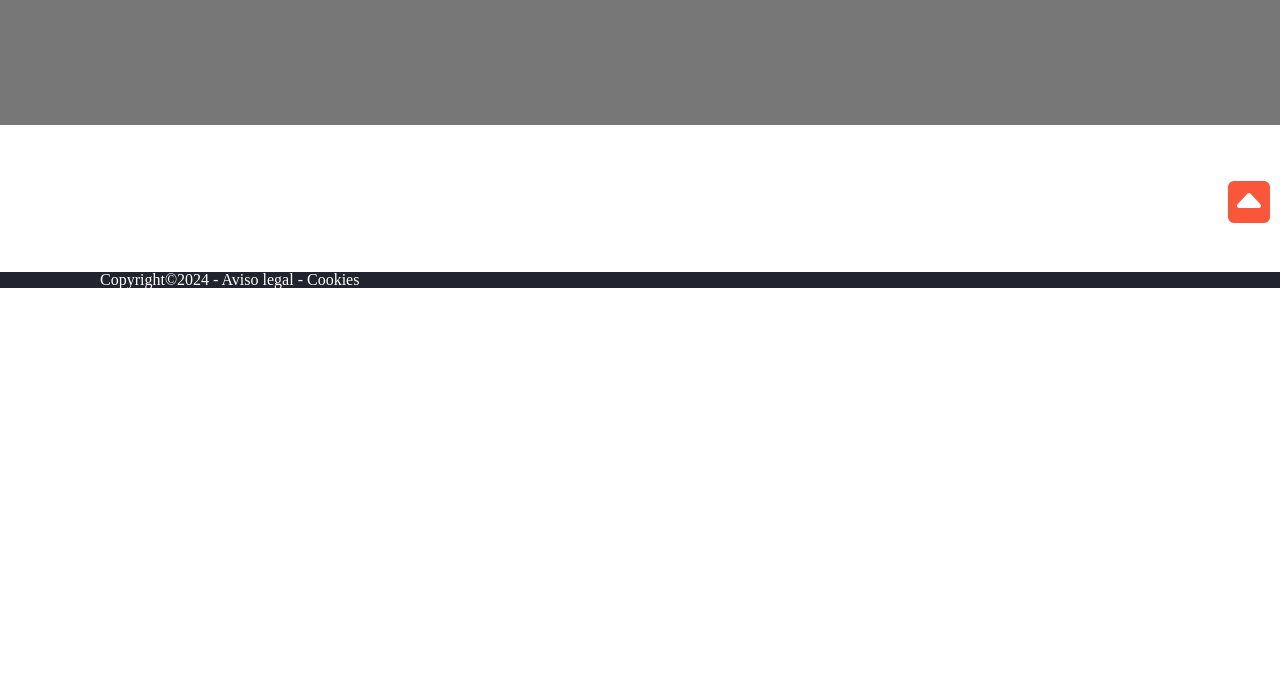
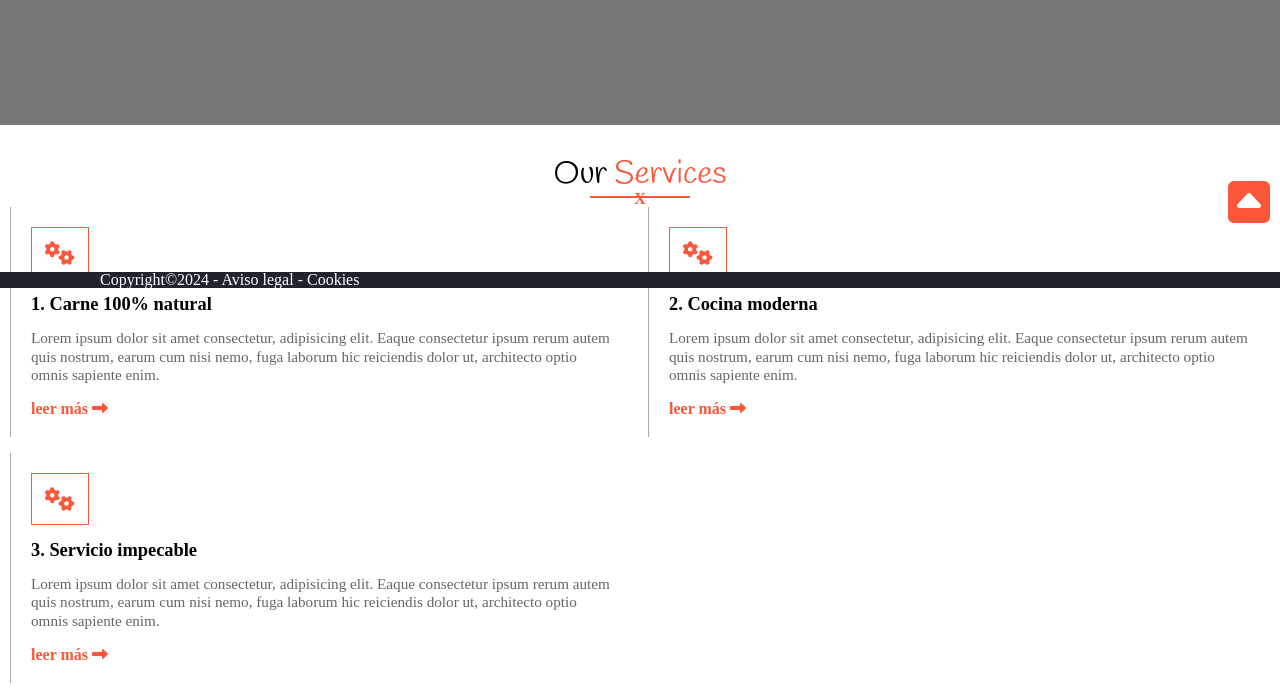
Before and after one commit to Aileen538/Aileen_Hamburgueseria, a plain HTML site: page index.html in a window 1280 px wide. Shown: the part 512-1210 px from the top of the page. Before the commit the page ends 800 px from the top, so only its background shows below. Drawn offline with Linux system fonts and the light colour scheme.

Commit message:
Terminado services

```diff
--- a/css/style.css
+++ b/css/style.css
@@ -215,11 +215,107 @@ footer a {
 
 
 /* fin hero */
+/* inicio services */
+
+main section {
+    padding: 2.125rem 0.625rem;
+}
+
+main .grid {
+    display: grid;
+    gap: var(--margingrid);
+    grid-template-columns: 1fr;
+}
+
+main section h2 {
+    font-family: var(--fuentetitulos);
+    font-size: 2rem;
+    text-align: center;
+
+    & span {
+        color: var(--colorprincipal)
+    }
+
+}
+
+main section .underline {
+    position: relative;
+    width: 100px;
+    margin: 0 auto;
+    color: var(--colorprincipal);
+    font-weight: bold;
+    text-align: center;
+
+    & hr {
+        border-color: var(--colorprincipal);
+        position: absolute;
+        width: 100%;
+        top: -3px;
+
+    }
+
+}
+
+main .grid article {
+    padding: 1.25rem 0;
+    border-bottom: 1px solid #aaa;
+
+    & i {
+        color: var(--colorprincipal);
+    }
+
+    & div i {
+
+        border: 1px solid var(--colorprincipal);
+        padding: 0.8rem;
+        font-size: 150%;
+    }
+
+    & h3 {
+        margin: var(--margingrid)0;
+        font-weight: 700;
+        font-size: 115%;
+    }
+
+    & p {
+        color: #666;
+        font-size: 95%;
+        line-height: 1.2;
+        margin-bottom: var(--margingrid);
+    }
+
+    & a {
+        color: var(--colorprincipal);
+        text-decoration: none;
+        font-weight: 700;
+    }
+}
 
 
 
 
+
+
+/* final services */
+
 /* inicio mequeries */
+
+@media (min-width: 37.5rem);
+main .grid {
+    grid-template-columns:repeat(2, 1fr);
+}
+
+main .grid article:last-child {
+    grid-column: 1/3;
+
+}
+
+main .grid article {
+    padding: 1.25rem;
+    border-bottom: 0;
+    border-left: 1px solid #aaa;
+
+}
 
 @media(min-width: 48rem) {
     header .nav-top .container {
@@ -242,6 +338,17 @@ footer a {
     }
 }
 
+
+main .grid {
+    grid-template-columns: repeat(3. 1fr);
+}
+
+main .grid article:last-child {
+    grid-column: auto;
+}
+
+
+
 @media(min-width: 62.75rem) {
     header .hamburguesa {
         display: none;
@@ -263,4 +370,9 @@ footer a {
     }
 }
 
+
+
+
+
+
 /* fin mequeries */
--- a/index.html
+++ b/index.html
@@ -93,7 +93,52 @@
             </ul>
         </div>
     </div>
-    <main></main>
+    <main>
+
+        <section id="services">
+            <h2>Our <span>Services</span></h2>
+            <div class="underline">
+                <hr noshade="noshade">
+                <span>X</span>
+            </div>
+
+            <div class="grid">
+                <article>
+                    <div>
+                        <i class="fas fa-cogs"></i>
+                    </div>
+                    <h3>1. Carne 100% natural</h3>
+                    <p>Lorem ipsum dolor sit amet consectetur, adipisicing elit. Eaque consectetur ipsum rerum autem
+                        quis nostrum, earum cum nisi nemo, fuga laborum hic reiciendis dolor ut, architecto optio omnis
+                        sapiente enim.</p>
+                    <a href="" class="enlace">leer más <i class="fas fa-long-arrow-alt-right"></i></a>
+                </article>
+                <article>
+                    <div>
+                        <i class="fas fa-cogs"></i>
+                    </div>
+                    <h3>2. Cocina moderna</h3>
+                    <p>Lorem ipsum dolor sit amet consectetur, adipisicing elit. Eaque consectetur ipsum rerum autem
+                        quis nostrum, earum cum nisi nemo, fuga laborum hic reiciendis dolor ut, architecto optio omnis
+                        sapiente enim.</p>
+                    <a href="" class="enlace">leer más <i class="fas fa-long-arrow-alt-right"></i></a>
+                </article>
+                <article>
+                    <div>
+                        <i class="fas fa-cogs"></i>
+                    </div>
+                    <h3>3. Servicio impecable</h3>
+                    <p>Lorem ipsum dolor sit amet consectetur, adipisicing elit. Eaque consectetur ipsum rerum autem
+                        quis nostrum, earum cum nisi nemo, fuga laborum hic reiciendis dolor ut, architecto optio omnis
+                        sapiente enim.</p>
+                    <a href="" class="enlace">leer más <i class="fas fa-long-arrow-alt-right"></i></a>
+                </article>
+
+
+            </div>
+        </section>
+
+    </main>
     <footer>
         <div class="container">
             <p>Copyright&copy;2024 - <a href="#">Aviso legal</a> - <a href="">Cookies</a></p>
```
Also changed, not shown: css/index.html (deleted, +0 -110 lines).
